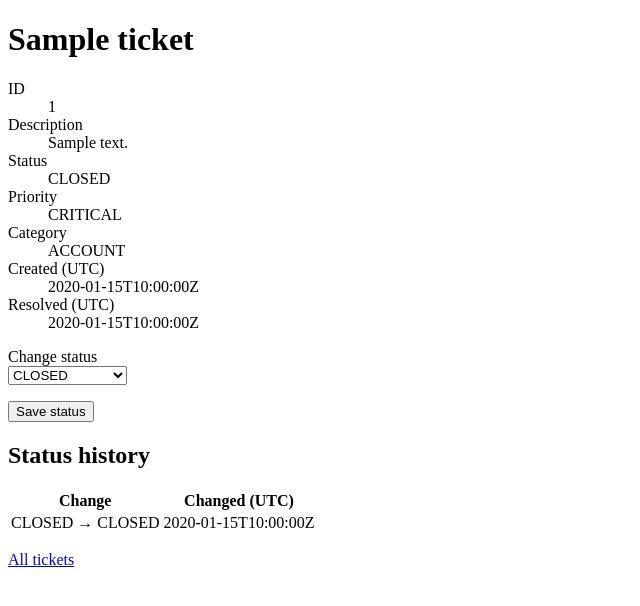
After one commit to chrisalhern97/itc492-helpdesk-analytics, a Spring Boot app: page /tickets/1 in a window 1280 px wide. The commit adds this page. Shown: the top 606 px of the page, without its empty margins (0-640 px from the left). Run offline with Spring Boot 4, Linux system fonts and the light colour scheme; tables that the repository leaves empty hold one stand-in row (values such as "Sample post").

Commit message:
Add status workflow and status history to tickets
Every ticket stayed OPEN forever, so the dashboard could not tell when
tickets were resolved and there was no record of status changes. Tickets
now move through OPEN, IN_PROGRESS, RESOLVED and CLOSED from a new detail
page at /tickets/{id}, linked from the list. Each change saves a history
row with the old status, new status and time, and the detail page lists
the history oldest first. The first time a ticket is resolved, its
resolved time is recorded and shown.

Checked:
- the two new tests failed before the feature and pass now
- all 8 tests pass (mvnw clean test)
- ran the app with four tickets and set them to OPEN, IN_PROGRESS, RESOLVED and CLOSED; the list showed each status correctly
- a ticket changed from OPEN to RESOLVED showed one history row and the resolved time
- read the new history entity, repository, changeStatus and controller methods line by line

Closes #11

Co-Authored-By: Claude Opus 5.5 <noreply@anthropic.com>

```diff
--- a/src/main/java/edu/yourschool/helpdesk_analytics/ticket/TicketController.java
+++ b/src/main/java/edu/yourschool/helpdesk_analytics/ticket/TicketController.java
@@ -1,21 +1,27 @@
 package edu.yourschool.helpdesk_analytics.ticket;
 
 import org.springframework.data.domain.Sort;
+import org.springframework.http.HttpStatus;
 import org.springframework.stereotype.Controller;
+import org.springframework.transaction.annotation.Transactional;
 import org.springframework.ui.Model;
 import org.springframework.web.bind.annotation.GetMapping;
+import org.springframework.web.bind.annotation.PathVariable;
 import org.springframework.web.bind.annotation.PostMapping;
 import org.springframework.web.bind.annotation.RequestMapping;
 import org.springframework.web.bind.annotation.RequestParam;
+import org.springframework.web.server.ResponseStatusException;
 
 @Controller
 @RequestMapping("/tickets")
 public class TicketController {
 
     private final TicketRepository tickets;
+    private final TicketStatusHistoryRepository history;
 
-    public TicketController(TicketRepository tickets) {
+    public TicketController(TicketRepository tickets, TicketStatusHistoryRepository history) {
         this.tickets = tickets;
+        this.history = history;
     }
 
     @GetMapping
@@ -49,6 +55,35 @@ public class TicketController {
         return "redirect:/tickets";
     }
 
+    @GetMapping("/{id}")
+    public String detail(@PathVariable Long id, Model model) {
+        Ticket ticket = find(id);
+        model.addAttribute("ticket", ticket);
+        model.addAttribute("history", history.findByTicketOrderByIdAsc(ticket));
+        model.addAttribute("statuses", Ticket.Status.values());
+        return "tickets/detail";
+    }
+
+    @PostMapping("/{id}/status")
+    @Transactional
+    public String changeStatus(@PathVariable Long id, @RequestParam(defaultValue = "") String status) {
+        Ticket ticket = find(id);
+        Ticket.Status newStatus = parse(Ticket.Status.class, status);
+        if (newStatus == null) {
+            throw new ResponseStatusException(HttpStatus.BAD_REQUEST);
+        }
+        if (newStatus != ticket.getStatus()) {
+            TicketStatusHistory change = ticket.changeStatus(newStatus);
+            tickets.save(ticket);
+            history.save(change);
+        }
+        return "redirect:/tickets/" + id;
+    }
+
+    private Ticket find(Long id) {
+        return tickets.findById(id).orElseThrow(() -> new ResponseStatusException(HttpStatus.NOT_FOUND));
+    }
+
     private String showForm(Model model, String title, String description, String priority, String category) {
         model.addAttribute("title", title);
         model.addAttribute("description", description);
--- /dev/null
+++ b/src/main/resources/templates/tickets/detail.html
@@ -0,0 +1,46 @@
+<!DOCTYPE html>
+<html lang="en" xmlns:th="http://www.thymeleaf.org">
+<head>
+    <meta charset="UTF-8">
+    <meta name="viewport" content="width=device-width, initial-scale=1">
+    <title th:text="|Ticket ${ticket.id}|">Ticket</title>
+</head>
+<body>
+<main>
+    <h1 th:text="${ticket.title}"></h1>
+    <dl>
+        <dt>ID</dt><dd th:text="${ticket.id}"></dd>
+        <dt>Description</dt><dd th:text="${ticket.description}"></dd>
+        <dt>Status</dt><dd th:text="${ticket.status}"></dd>
+        <dt>Priority</dt><dd th:text="${ticket.priority}"></dd>
+        <dt>Category</dt><dd th:text="${ticket.category}"></dd>
+        <dt>Created (UTC)</dt><dd th:text="${ticket.createdDate}"></dd>
+        <dt>Resolved (UTC)</dt><dd th:text="${ticket.resolvedDate} ?: 'Not resolved yet'"></dd>
+    </dl>
+    <form th:action="@{/tickets/{id}/status(id=${ticket.id})}" method="post">
+        <p>
+            <label for="status">Change status</label><br>
+            <select id="status" name="status">
+                <option th:each="s : ${statuses}" th:value="${s}" th:text="${s}"
+                        th:selected="${s == ticket.status}"></option>
+            </select>
+        </p>
+        <button type="submit">Save status</button>
+    </form>
+    <h2>Status history</h2>
+    <p th:if="${#lists.isEmpty(history)}">No status changes yet.</p>
+    <table th:unless="${#lists.isEmpty(history)}">
+        <thead>
+        <tr><th scope="col">Change</th><th scope="col">Changed (UTC)</th></tr>
+        </thead>
+        <tbody>
+        <tr th:each="change : ${history}">
+            <td th:text="|${change.oldStatus} → ${change.newStatus}|"></td>
+            <td th:text="${change.changedAt}"></td>
+        </tr>
+        </tbody>
+    </table>
+    <p><a th:href="@{/tickets}">All tickets</a></p>
+</main>
+</body>
+</html>
--- a/src/main/resources/templates/tickets/list.html
+++ b/src/main/resources/templates/tickets/list.html
@@ -17,7 +17,7 @@
         <tbody>
         <tr th:each="ticket : ${tickets}">
             <td th:text="${ticket.id}"></td>
-            <td th:text="${ticket.title}"></td>
+            <td><a th:href="@{/tickets/{id}(id=${ticket.id})}" th:text="${ticket.title}"></a></td>
             <td th:text="${ticket.description}"></td>
             <td th:text="${ticket.status}"></td>
             <td th:text="${ticket.priority}"></td>
```
Also changed, not shown: src/main/java/edu/yourschool/helpdesk_analytics/ticket/Ticket.java (+14 -1 lines), src/main/java/edu/yourschool/helpdesk_analytics/ticket/TicketStatusHistory.java (added, +53 -0 lines), src/main/java/edu/yourschool/helpdesk_analytics/ticket/TicketStatusHistoryRepository.java (added, +10 -0 lines), 1 other file.
